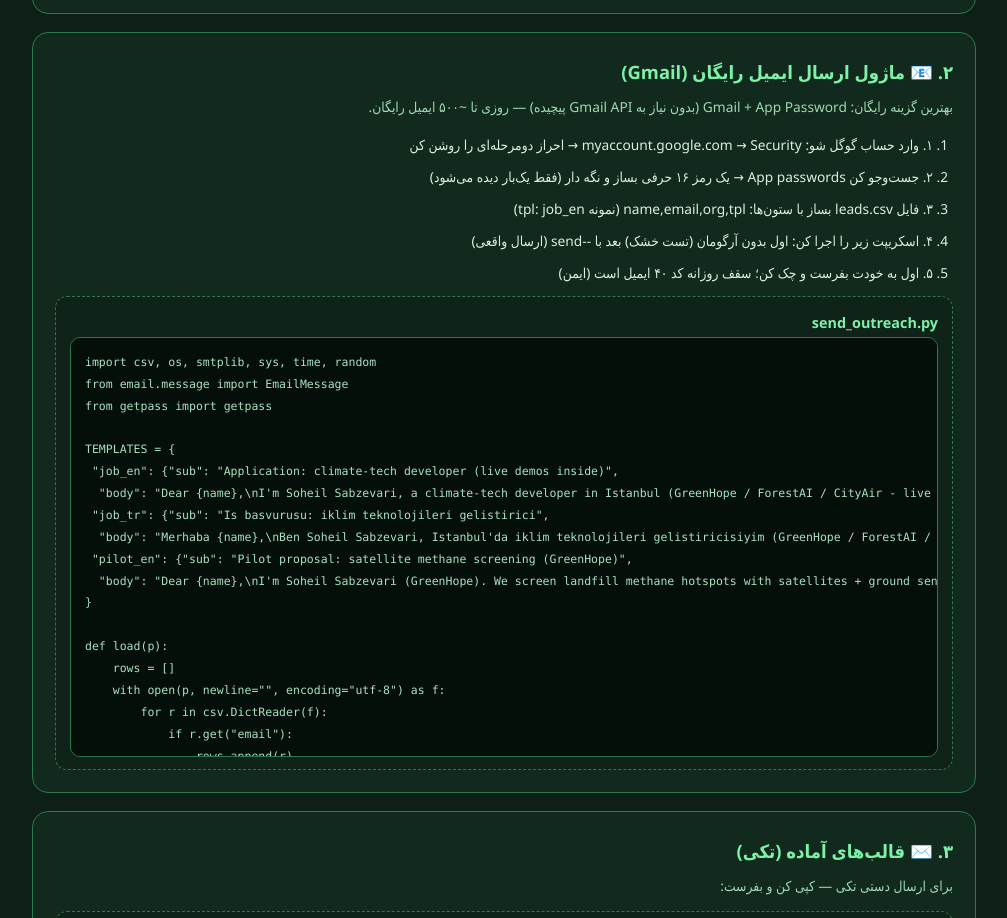
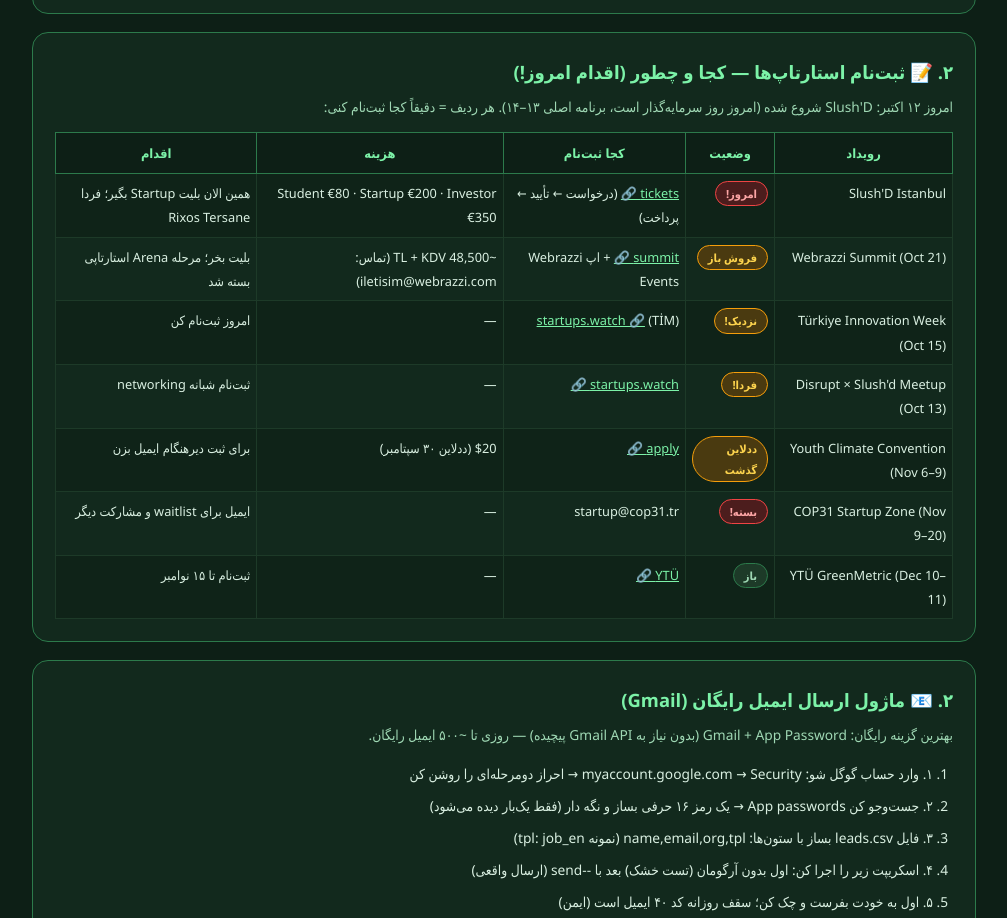
Before and after one commit to SBZ-EDU/greenhope-site, a plain HTML site: page events.html in a window 1280 px wide. Shown: the part 979-1897 px from the top of the page, without its empty margins (136-1143 px from the left). Drawn offline with Linux system fonts and the light colour scheme.

Commit message:
registration section

```diff
--- a/events.html
+++ b/events.html
@@ -77,7 +77,22 @@
 </section>
 
 <section class="box">
-<h2 data-fa="۲. 📧 ماژول ارسال ایمیل رایگان (Gmail)" data-en="2. 📧 Free email-sending module (Gmail)">۲. 📧 ماژول ارسال ایمیل رایگان (Gmail)</h2>
+<h2 data-fa="۲. 📝 ثبت‌نام استارتاپ‌ها — کجا و چطور (اقدام امروز!)" data-en="2. 📝 Startup registration — where & how (act today!)">۲. 📝 ثبت‌نام استارتاپ‌ها — کجا و چطور (اقدام امروز!)</h2>
+<p data-fa="امروز ۱۲ اکتبر: Slush'D شروع شده (امروز روز سرمایه‌گذار است، برنامه اصلی ۱۳–۱۴). هر ردیف = دقیقاً کجا ثبت‌نام کنی:" data-en="Today Oct 12: Slush'D has started (today is Investor Day, main program Oct 13–14). Each row = exactly where to register:">امروز ۱۲ اکتبر: Slush'D شروع شده (امروز روز سرمایه‌گذار است، برنامه اصلی ۱۳–۱۴). هر ردیف = دقیقاً کجا ثبت‌نام کنی:</p>
+<table>
+<tr><th data-fa="رویداد" data-en="Event">رویداد</th><th data-fa="وضعیت" data-en="Status">وضعیت</th><th data-fa="کجا ثبت‌نام" data-en="Register at">کجا ثبت‌نام</th><th data-fa="هزینه" data-en="Cost">هزینه</th><th data-fa="اقدام" data-en="Action">اقدام</th></tr>
+<tr><td>Slush'D Istanbul</td><td><span class="badge now">امروز!</span></td><td><a href="https://istanbulslushd.com/tickets" target="_blank">tickets 🔗</a> (درخواست ← تأیید ← پرداخت)</td><td>Student €80 · Startup €200 · Investor €350</td><td data-fa="همین الان بلیت Startup بگیر؛ فردا Rixos Tersane" data-en="Get Startup ticket now; Rixos Tersane tomorrow">همین الان بلیت Startup بگیر؛ فردا Rixos Tersane</td></tr>
+<tr><td>Webrazzi Summit (Oct 21)</td><td><span class="badge soon">فروش باز</span></td><td><a href="https://summit.webrazzi.com/tr/" target="_blank">summit 🔗</a> + اپ Webrazzi Events</td><td>~48,500 TL + KDV (تماس: iletisim@webrazzi.com)</td><td data-fa="بلیت بخر؛ مرحله Arena استارتاپی بسته شد" data-en="Buy ticket; startup Arena stage closed">بلیت بخر؛ مرحله Arena استارتاپی بسته شد</td></tr>
+<tr><td>Türkiye Innovation Week (Oct 15)</td><td><span class="badge soon">نزدیک!</span></td><td><a href="https://startups.watch/events" target="_blank">startups.watch 🔗</a> (TİM)</td><td>—</td><td data-fa="امروز ثبت‌نام کن" data-en="Register today">امروز ثبت‌نام کن</td></tr>
+<tr><td>Disrupt × Slush'd Meetup (Oct 13)</td><td><span class="badge soon">فردا!</span></td><td><a href="https://startups.watch/events" target="_blank">startups.watch 🔗</a></td><td>—</td><td data-fa="ثبت‌نام شبانه networking" data-en="Register for evening networking">ثبت‌نام شبانه networking</td></tr>
+<tr><td>Youth Climate Convention (Nov 6–9)</td><td><span class="badge soon">ددلاین گذشت</span></td><td><a href="https://afrileadnetwork.org/apply-for-the-istanbul-global-youth-climate-leadership-convention-2026/" target="_blank">apply 🔗</a></td><td>$20 (ددلاین ۳۰ سپتامبر)</td><td data-fa="برای ثبت دیرهنگام ایمیل بزن" data-en="Email for late registration">برای ثبت دیرهنگام ایمیل بزن</td></tr>
+<tr><td>COP31 Startup Zone (Nov 9–20)</td><td><span class="badge now">بسته!</span></td><td>startup@cop31.tr</td><td>—</td><td data-fa="ایمیل برای waitlist و مشارکت دیگر" data-en="Email for waitlist & other participation">ایمیل برای waitlist و مشارکت دیگر</td></tr>
+<tr><td>YTÜ GreenMetric (Dec 10–11)</td><td><span class="badge later">باز</span></td><td><a href="https://yildiz.edu.tr/en/university/events/2026-ui-greenmetric-turkey-workshop" target="_blank">YTÜ 🔗</a></td><td>—</td><td data-fa="ثبت‌نام تا ۱۵ نوامبر" data-en="Register by Nov 15">ثبت‌نام تا ۱۵ نوامبر</td></tr>
+</table>
+</section>
+
+<section class="box">
+<h2 data-fa="۳. 📧 ماژول ارسال ایمیل رایگان (Gmail)" data-en="2. 📧 Free email-sending module (Gmail)">۲. 📧 ماژول ارسال ایمیل رایگان (Gmail)</h2>
 <p data-fa="بهترین گزینه رایگان: Gmail + App Password (بدون نیاز به Gmail API پیچیده) — روزی تا ~۵۰۰ ایمیل رایگان." data-en="Best free option: Gmail + App Password (no complex Gmail API needed) — ~500 free emails/day.">بهترین گزینه رایگان: Gmail + App Password (بدون نیاز به Gmail API پیچیده) — روزی تا ~۵۰۰ ایمیل رایگان.</p>
 <ol class="steps">
 <li data-fa="۱. وارد حساب گوگل شو: myaccount.google.com → Security → احراز دومرحله‌ای را روشن کن" data-en="1. Open your Google account: myaccount.google.com → Security → turn on 2-Step Verification">۱. وارد حساب گوگل شو: myaccount.google.com → Security → احراز دومرحله‌ای را روشن کن</li>
@@ -136,7 +151,7 @@
 </section>
 
 <section class="box">
-<h2 data-fa="۳. ✉️ قالب‌های آماده (تکی)" data-en="3. ✉️ Ready templates (single)">۳. ✉️ قالب‌های آماده (تکی)</h2>
+<h2 data-fa="۴. ✉️ قالب‌های آماده (تکی)" data-en="4. ✉️ Ready templates (single)">۴. ✉️ قالب‌های آماده (تکی)</h2>
 <p data-fa="برای ارسال دستی تکی — کپی کن و بفرست:" data-en="For manual single sending — copy & send:">برای ارسال دستی تکی — کپی کن و بفرست:</p>
 <div class="out"><h4 data-fa="درخواست کار (انگلیسی)" data-en="Job request (English)">درخواست کار (انگلیسی)</h4><div class="msg" id="e1">Subject: Application: climate-tech developer (live demos inside)
 
```
